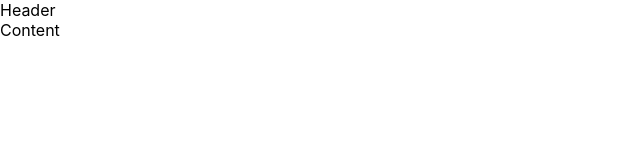
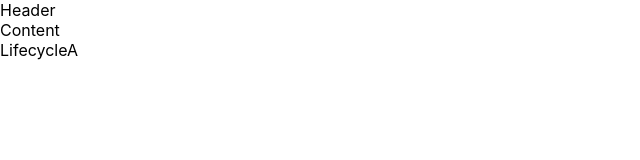
Before and after one commit to ThanushiganCodeolima/rnd-mern, a React (Create React App) app in the folder client/: page / in a window 1280 px wide. Shown: the top 160 px of the page, without its empty margins (0-640 px from the left). Built offline with nearby package versions, Linux system fonts and the light colour scheme.

Commit message:
LifeCycleA for mounting

```diff
--- a/client/src/App.js
+++ b/client/src/App.js
@@ -2,6 +2,7 @@ import './App.css'
 import Content from './Components/Content'
 import Footer from './Components/Footer';
 import Header from './Components/Header'
+import LifecycleA from './Components/LifecycleA';
 function App() {
   const appName = `Codeolima Web App`
   const verion = process.env.VERSION;
@@ -10,6 +11,7 @@ function App() {
     <Header appName={appName}/>
     <Content />
     <Footer verion={verion}/>
+    <LifecycleA />
     </>
   );
 }
--- /dev/null
+++ b/client/src/Components/LifecycleA.js
@@ -0,0 +1,29 @@
+import React, { Component } from 'react'
+
+class LifecycleA extends Component {
+    constructor(props) {
+      super(props)
+
+      this.state = {
+         name: 'CodeOlima'
+      }
+      console.log('LifecycleA constructor')
+    }
+    static getDerivedStateFromProps(props,state){
+        console.log('LifecycleA getDerivedStateFromProps')
+        return null
+    }
+    render(){
+        console.log('LifecycleA render')
+        return <div>LifecycleA</div>
+
+    }
+    componentDidMount(){
+        console.log('LifecycleA componentDidMount')
+    }
+    render() {
+    return <div>LifecycleA</div>
+  }
+}
+
+export default LifecycleA
```
